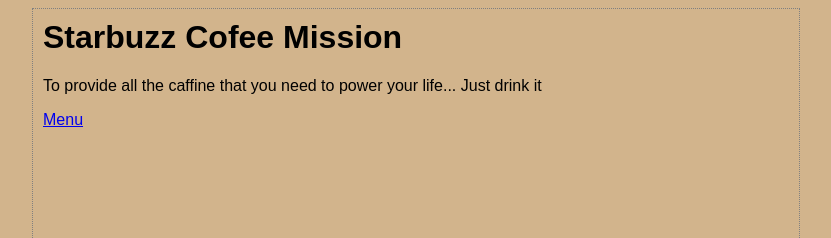
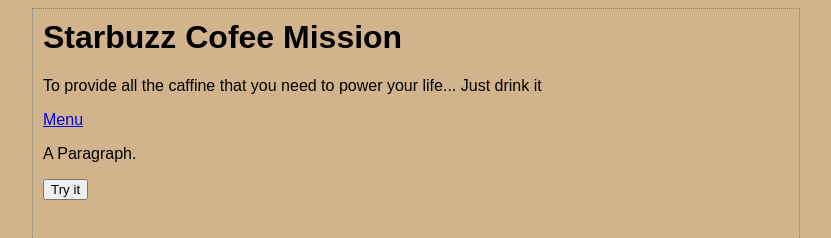
Before and after one commit to Jahuhu10/PersonalPortfolio, a plain HTML site: page mission.html in a window 1280 px wide. Shown: the top 238 px of the page, without its empty margins (224-1055 px from the left). Drawn offline with Linux system fonts and the light colour scheme.

Commit message:
Update mission.html

```diff
--- a/mission.html
+++ b/mission.html
@@ -18,5 +18,16 @@
 		<p>To provide all the caffine that you need to power your life... Just drink it</p>
 
 		<a href="file:///C:/Users/Student/Desktop/New%20folder%20(3)/index.html"> Menu </a>
+
+		<p id="demo">A Paragraph.</p>
+
+<button type="button" onclick="myFunction()">Try it</button>
+
+<script>
+function myFunction() {
+  document.getElementById("demo").innerHTML = "Paragraph changed.";
+}
+</script>
+
 	</body>
 </html>
```
